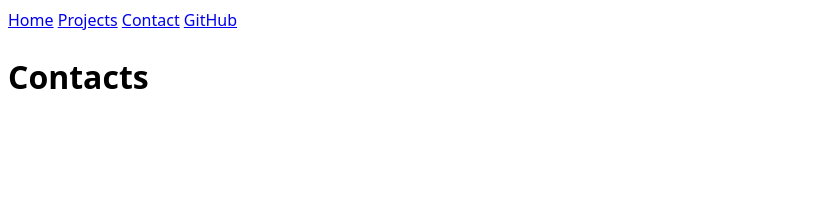
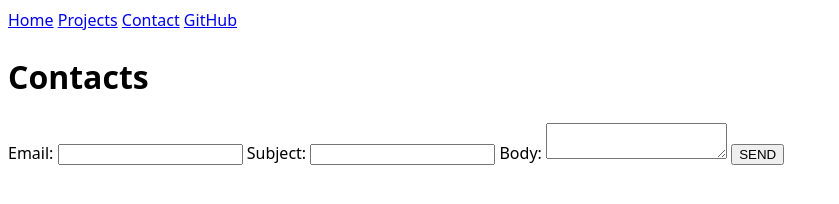
Before and after one commit to JaredW022/portfolio, a plain HTML site: page contact/index.html in a window 1280 px wide. Shown: the whole page, without its empty margins (0-839 px from the left). Drawn offline with Linux system fonts and the light colour scheme; files that its build step writes are made by us from their sources.

Commit message:
adding email

```diff
--- a/contact/index.html
+++ b/contact/index.html
@@ -15,5 +15,22 @@
     </nav>
 
     <h1>Contacts</h1>
+
+    <form action="mailto:jaredjcwang@gmail.com" method="POST" enctype="text/plain">
+        <label>
+            Email:
+            <input name="email" type="email">
+        </label>
+        <label>
+            Subject:
+            <input name="subject">
+        </label>
+        <label>
+            Body:
+            <textarea name="body"></textarea>
+        </label>
+        <button>
+            SEND
+        </button>
 </body>
 </html>
```
